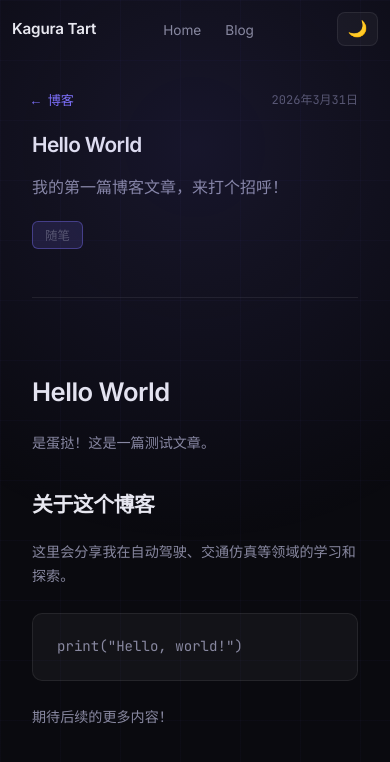
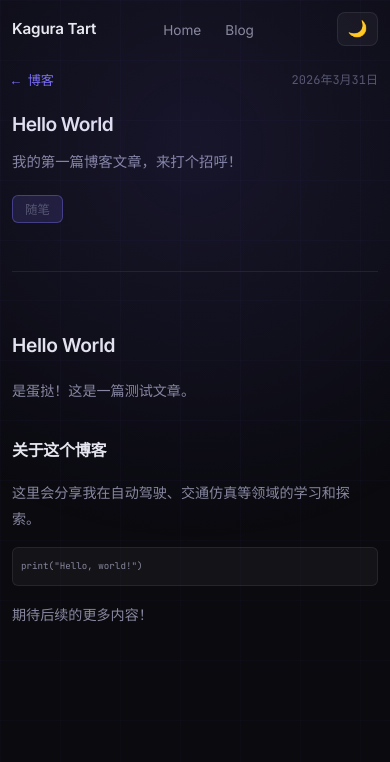
Before and after one commit to KaguraTart/blog, an Astro site: page /blog/hello-world in a window 390 px wide. Built offline with nearby package versions, Linux system fonts and the light colour scheme; Astro itself is replaced by a stand-in of ours; code samples lack their colours.

Commit message:
fix: 增强文章页手机自适应：padding/字体/图片/代码

```diff
--- a/src/pages/blog/[...slug].astro
+++ b/src/pages/blog/[...slug].astro
@@ -184,16 +184,28 @@ const { Content } = await post.render();
 
   /* Mobile responsive */
   @media (max-width: 768px) {
+    .article-wrapper { padding: 1rem 1rem 3rem !important; }
     .article { max-width: 100% !important; }
-    .article-title { font-size: 1.5rem !important; }
-    .article-content { font-size: 0.9rem !important; line-height: 1.75 !important; }
-    .article-content pre { padding: 1rem !important; font-size: 0.8rem !important; }
-    .article-content img { max-width: 100% !important; height: auto !important; }
-    .article-content table { font-size: 0.85rem !important; overflow-x: auto; display: block; }
+    .article-title { font-size: 1.4rem !important; }
+    .article-desc { font-size: 0.9rem !important; }
+    .article-content { font-size: 0.88rem !important; line-height: 1.8 !important; padding-top: 1.5rem !important; }
+    .article-content :global(h1) { font-size: 1.3rem !important; }
+    .article-content :global(h2) { font-size: 1.1rem !important; }
+    .article-content :global(h3) { font-size: 1rem !important; }
+    .article-content :global(p) { margin-bottom: 1rem !important; font-size: 0.88rem !important; }
+    .article-content :global(pre) { padding: 0.75rem !important; font-size: 0.78rem !important; margin: 1rem 0 !important; border-radius: 6px !important; }
+    .article-content :global(code) { font-size: 0.8em !important; }
+    .article-content :global(table) { font-size: 0.8rem !important; overflow-x: auto !important; display: block !important; }
+    .article-content :global(img) { max-width: 100% !important; width: 100% !important; height: auto !important; border-radius: 8px !important; margin: 0.5rem 0 !important; }
+    .article-content :global(ul), .article-content :global(ol) { padding-left: 1.2rem !important; margin-bottom: 1rem !important; }
+    .article-content :global(li) { font-size: 0.88rem !important; margin-bottom: 0.3rem !important; }
   }
   @media (max-width: 480px) {
-    .article-content { font-size: 0.88rem !important; }
-    .article-title { font-size: 1.3rem !important; }
-    .article-content pre { font-size: 0.75rem !important; padding: 0.75rem !important; }
+    .article-wrapper { padding: 0.75rem 0.75rem 2.5rem !important; }
+    .article-content { font-size: 0.85rem !important; }
+    .article-title { font-size: 1.2rem !important; }
+    .article-content :global(pre) { font-size: 0.72rem !important; padding: 0.5rem !important; }
+    .article-content :global(h1) { font-size: 1.2rem !important; }
+    .article-content :global(h2) { font-size: 1rem !important; }
   }
 </style>
```
